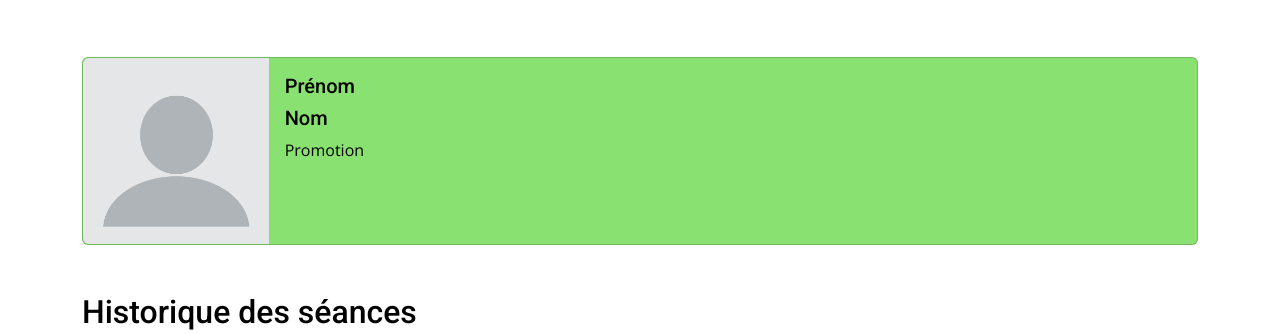
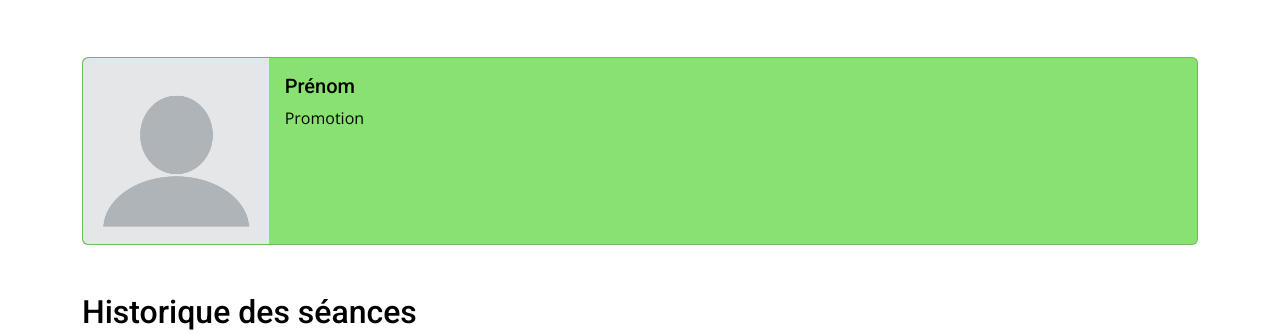
Before and after one commit to Sommaly/CloverleafV2, a PHP site: page /index.php?route=profil in a window 1280 px wide. Shown: the part 332-666 px from the top of the page. Run offline with PHP 8.4, Linux system fonts and the light colour scheme.

Commit message:
effacement du nom sur profil

```diff
--- a/page/profil/profil.php
+++ b/page/profil/profil.php
@@ -18,7 +18,6 @@
     <div class="col-md-8">
       <div class="card-body card-body-custom">
         <h5 class="profil_prenom">Prénom</h5>
-        <h5 class="profil_nom">Nom</h5>
         <p class="card-text">Promotion</p>
       </div>
     </div>
```
